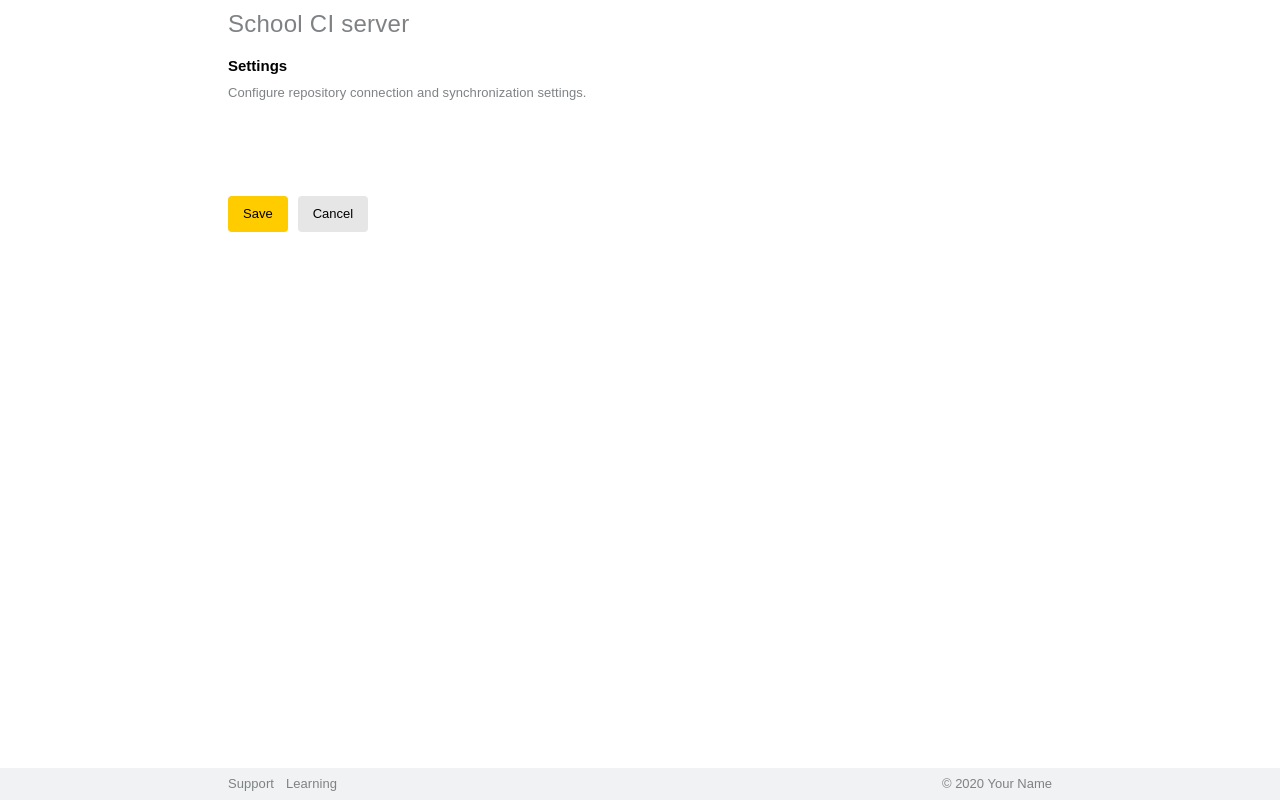
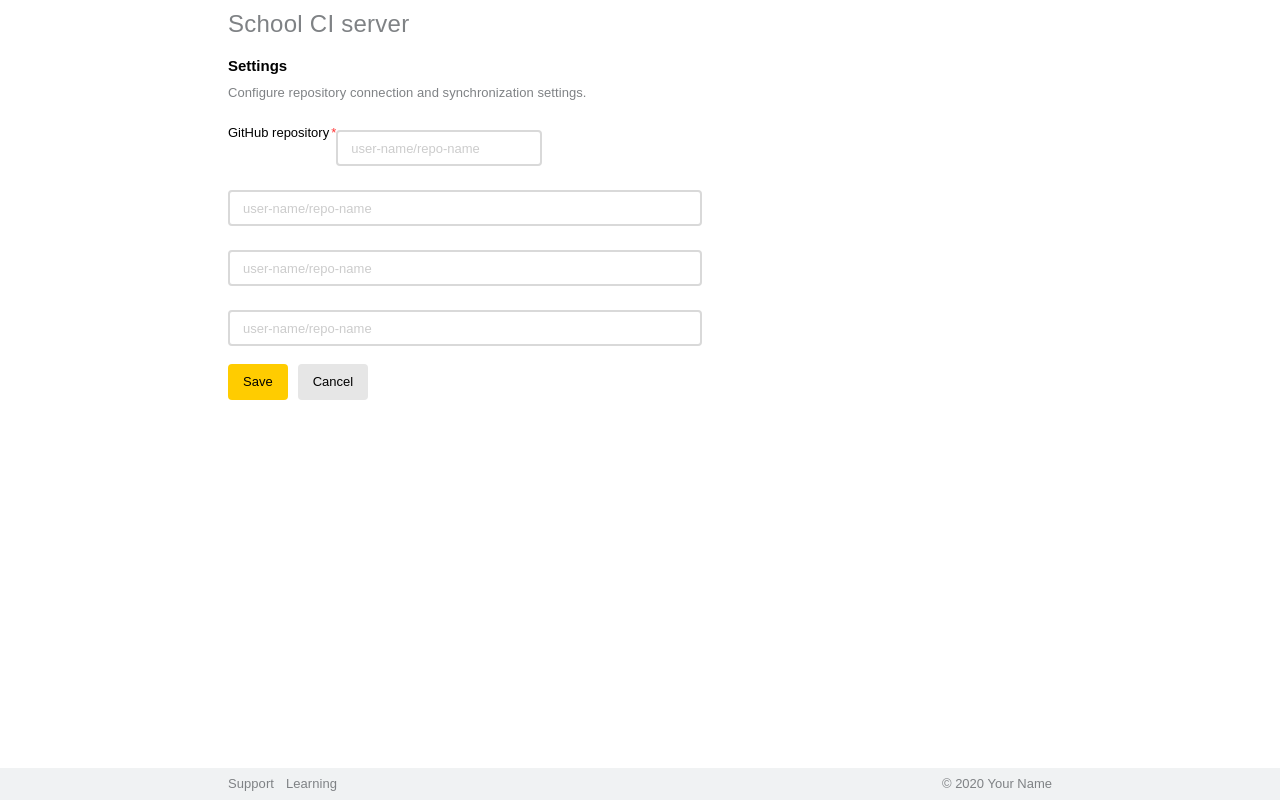
Before and after one commit to Wansmer/School-CI, a React (Create React App) app in the folder client/: page /settings in a window 1280 px wide. Built offline with nearby package versions, Linux system fonts and the light colour scheme; a web font is replaced by a local one.

Commit message:
start input

```diff
--- a/client/src/blocks/Form/Form.js
+++ b/client/src/blocks/Form/Form.js
@@ -1,5 +1,21 @@
 import React from 'react';
 import './Form.scss';
+import Input from '../Input/Input';
+
+const inputReqClasses = {
+  elems: {
+    Label: {
+      mods: {
+        required: ''
+      }
+    },
+    Input: {
+      mods: {
+        border: 'default'
+      }
+    }
+  }
+}
 
 function Form(props) {
   return (
@@ -9,16 +25,24 @@ function Form(props) {
         <p className="Form-Text">Configure repository connection and&#160;synchronization settings.</p>
       </div>
       <div className="Form-Field">
-
+        <Input
+          type='text'
+          name='repo'
+          id='repo_id'
+          placeholder='user-name/repo-name'
+          labelText='GitHub repository'
+          labelFor='repo_id'
+          classes={inputReqClasses}
+        />
       </div>
       <div className="Form-Field">
-
+        <Input />
       </div>
       <div className="Form-Field">
-
+        <Input />
       </div>
       <div className="Form-Field">
-
+        <Input />
       </div>
       <div className="Form-Field Content-Form-Field">
         <a href="/build-history.html" className="Button Button_size_l Button_type_action Form-Button">
--- a/client/src/blocks/Input/Input.js
+++ b/client/src/blocks/Input/Input.js
@@ -1,14 +1,30 @@
 import React from 'react';
 import './Input.scss';
 
+import { expandClasses } from '../../utils';
+
+
 function Input(props) {
   return (
-    <div className="Input Input_direction_column">
-      <label htmlFor="repo_id" className="Input-Label Input-Label_required">GitHub repository</label>
+    <div className={expandClasses(props.classes, 'Input')}>
+      <label htmlFor={props.labelFor}
+        className={'Input-Label ' +
+          expandClasses(props.classes, 'Input', 'Label')
+        }>
+        {props.labelText}
+      </label>
       <input type="text" name="repo" id="repo_id" className="Input-Input Input-Input_border_default" placeholder="user-name/repo-name" required />
       {/* <span className="Input-Icon Icon Icon_inputClear"></span> */}
     </div>
   )
 }
 
+Input.defaultProps = {
+  classes: {
+    mods: {
+      direction: 'column'
+    }
+  }
+}
+
 export default Input;
```
Lines whose indentation alone changed are shown as unchanged.
